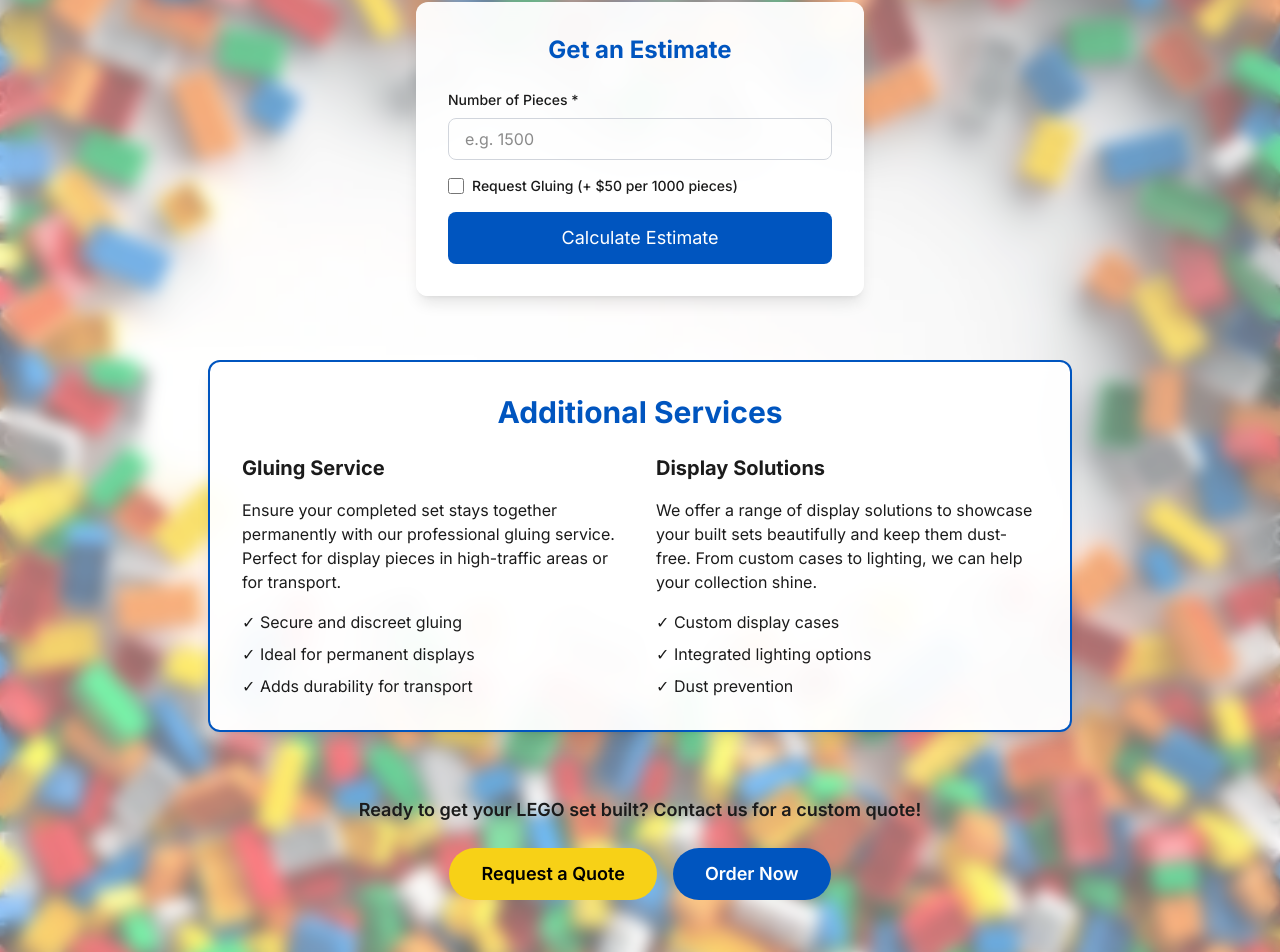
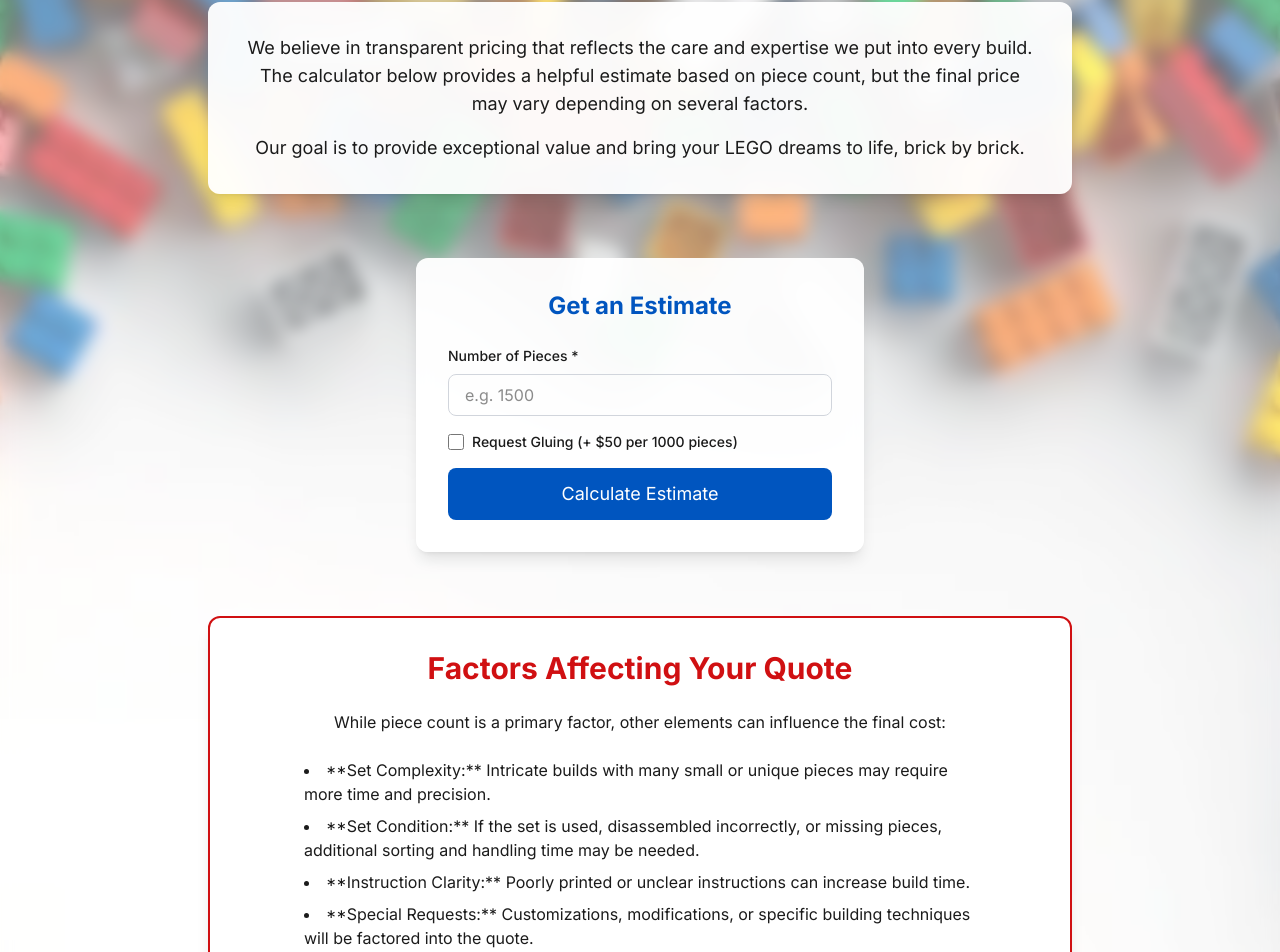
Before and after one commit to ToryThompson/BrickByBrick, a Next.js app: page /pricing in a window 1280 px wide. Shown: the part 338-1290 px from the top of the page. Built offline with nearby package versions, Linux system fonts and the light colour scheme.

Commit message:
Creatively fill out pricing page content

```diff
--- a/src/app/pricing/page.tsx
+++ b/src/app/pricing/page.tsx
@@ -66,6 +66,16 @@ export default function Pricing() {
           <div className="w-24 h-1 bg-[#D01012] rounded-full mb-6"></div>
         </div>
 
+        {/* Introduction to Pricing */}
+        <div className="bg-white/95 backdrop-blur-sm rounded-xl shadow-lg p-8 mb-16">
+          <p className="text-lg text-[#1B1B1B] mb-4 text-center">
+            We believe in transparent pricing that reflects the care and expertise we put into every build. The calculator below provides a helpful estimate based on piece count, but the final price may vary depending on several factors.
+          </p>
+          <p className="text-lg text-[#1B1B1B] text-center">
+            Our goal is to provide exceptional value and bring your LEGO dreams to life, brick by brick.
+          </p>
+        </div>
+
         {/* Pricing Calculator */}
         <div className="bg-white/95 backdrop-blur-sm rounded-xl shadow-lg p-8 mb-16 max-w-md mx-auto">
           <h2 className="text-2xl font-bold mb-6 text-center text-[#0055BF]">Get an Estimate</h2>
@@ -107,6 +117,19 @@ export default function Pricing() {
               Estimated Price: ${estimatedPrice}
             </div>
           )}
+        </div>
+
+        {/* Factors Affecting Pricing */}
+        <div className="bg-white/95 backdrop-blur-sm rounded-xl shadow-lg p-8 mb-16 border-2 border-[#D01012]">
+          <h2 className="text-3xl font-bold mb-6 text-center text-[#D01012]">Factors Affecting Your Quote</h2>
+          <p className="text-[#1B1B1B] mb-6 text-center">While piece count is a primary factor, other elements can influence the final cost:</p>
+          <ul className="list-disc list-inside space-y-2 text-[#1B1B1B] max-w-2xl mx-auto">
+            <li>**Set Complexity:** Intricate builds with many small or unique pieces may require more time and precision.</li>
+            <li>**Set Condition:** If the set is used, disassembled incorrectly, or missing pieces, additional sorting and handling time may be needed.</li>
+            <li>**Instruction Clarity:** Poorly printed or unclear instructions can increase build time.</li>
+            <li>**Special Requests:** Customizations, modifications, or specific building techniques will be factored into the quote.</li>
+            <li>**Timeline:** Rush orders requiring a faster turnaround time may incur an additional fee.</li>
+          </ul>
         </div>
 
         {/* Original Pricing Cards (kept for reference/comparison) */}
```
